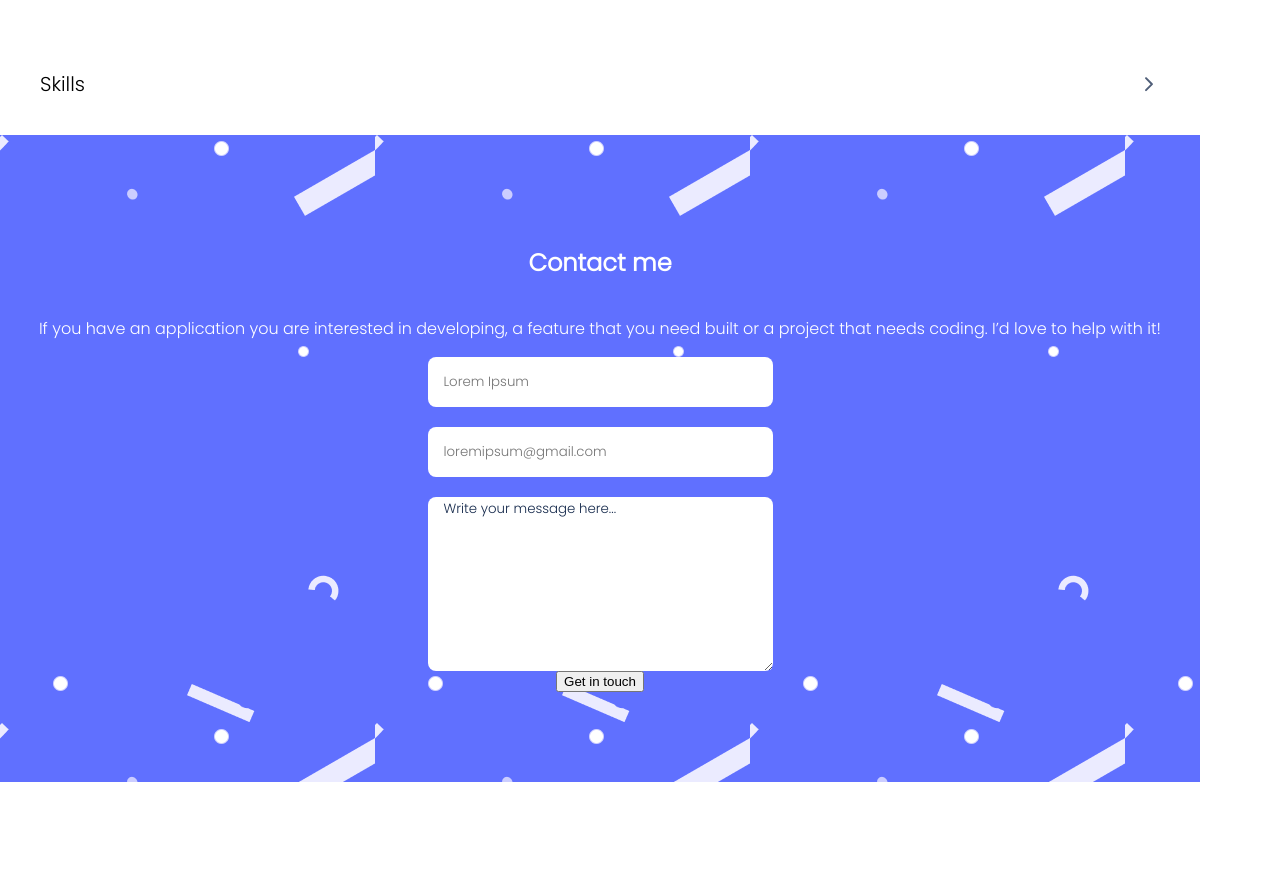
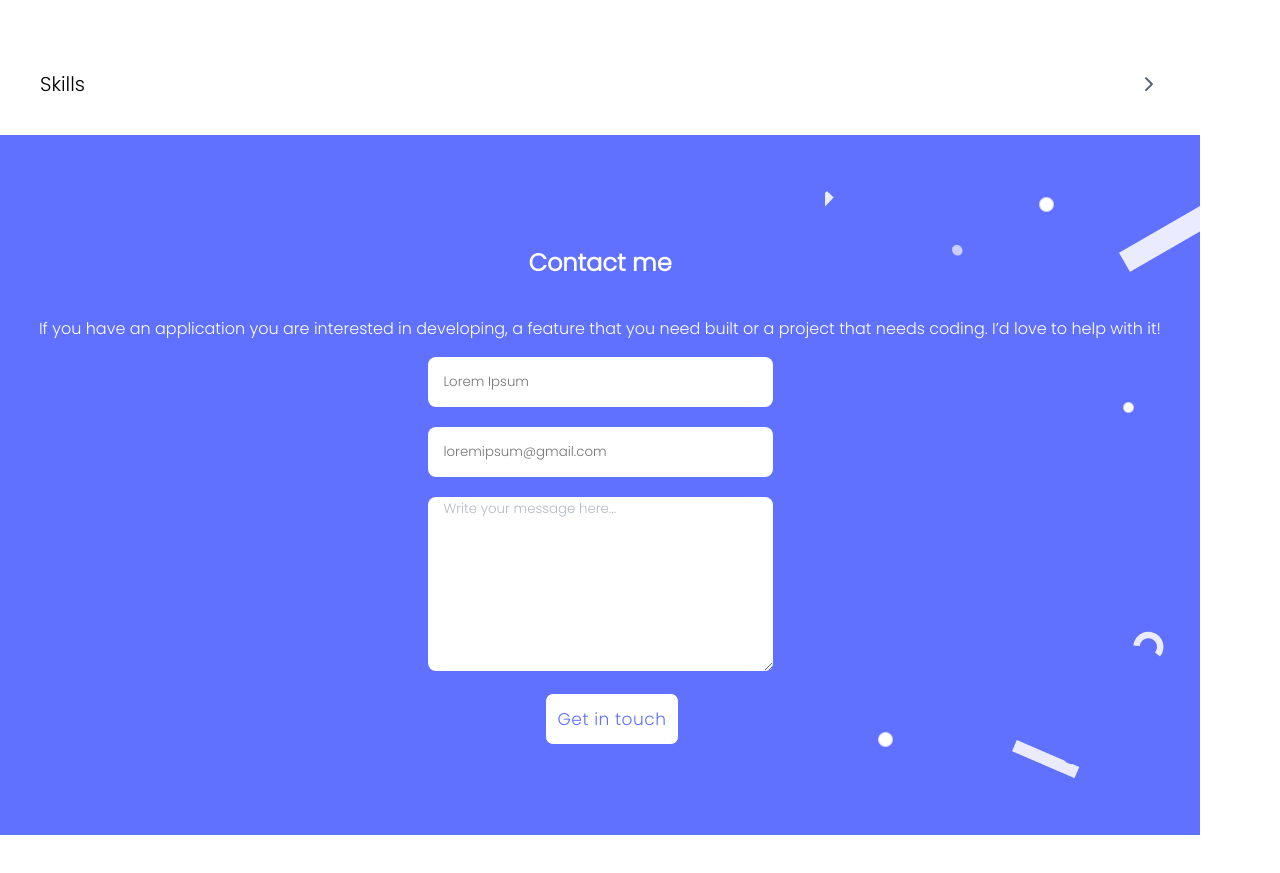
Before and after one commit to montsecruz9/personal-portfolio, a website: page index.html in a window 1280 px wide. Shown: the part 4104-4977 px from the top of the page. Before the commit the page ends 4956 px from the top, so only its background shows below. Drawn offline with Linux system fonts and the light colour scheme.

Commit message:
Refactor: Edit background and update code

```diff
--- a/style.css
+++ b/style.css
@@ -327,6 +327,8 @@ body {
   color: #fff;
   background-color: #6070ff;
   background-image: url(./assets/header-shapes-mobile.png);
+  background-position: right;
+  background-repeat: no-repeat;
   display: flex;
   flex-direction: column;
   align-items: center;
@@ -336,7 +338,7 @@ body {
 form {
   display: flex;
   flex-direction: column;
-  /* align-items: center; */
+  align-items: center;
   gap: 20px;
 }
 
@@ -353,6 +355,26 @@ form textarea {
 
 form textarea {
   height: 170px;
+  color: #b3bac5;
+}
+
+.button-form {
+  display: inline-block;
+  font-family: "Poppins", sans-serif;
+  background-color: #fff;
+  margin: 1.25em 0 0 0;
+  padding: 12px;
+  border: 1px solid rgba(96, 112, 255, 1);
+  border-radius: 8px;
+  font-size: 17px;
+  color: rgba(96, 112, 255, 1);
+  letter-spacing: 0.03em;
+  display: flex;
+  flex-direction: row;
+  align-items: center;
+  text-decoration: none;
+  margin-top: 22px;
+  margin-left: 24px;
 }
 
 @media (min-width: 768px) {
```
